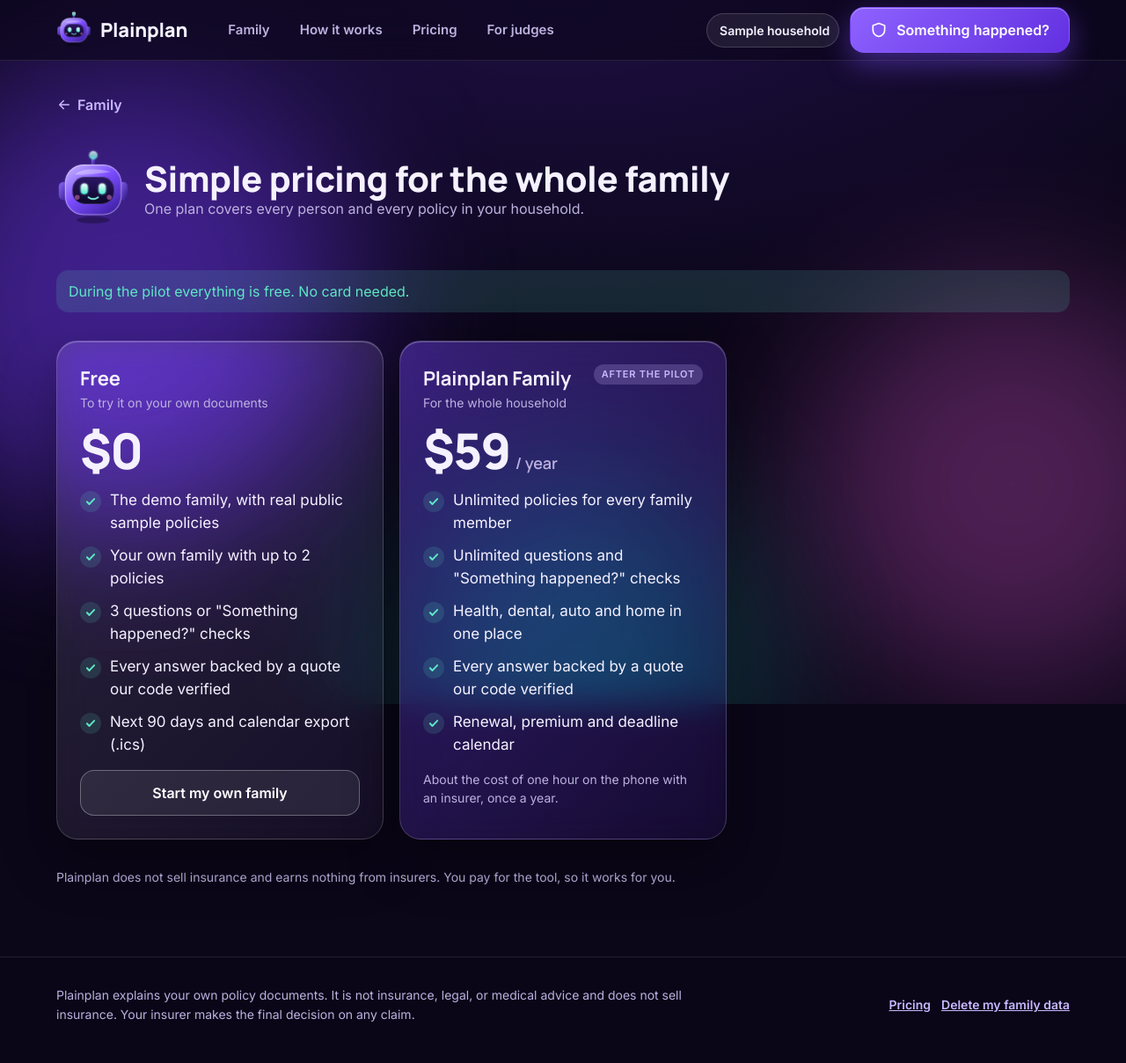
After one commit to temir-ka/plainplan, a Python web app: template app/templates/pricing.html in a window 1280 px wide. The commit adds this page. Shown: the whole page at 88% size. Run offline with Jinja, Linux system fonts and the light colour scheme; the template is opened without the code that fills it: most values are stand-ins (such as "Sample title", 1, 10 or a date in 2020).

Commit message:
Pricing page: Free vs Plainplan Family, free during the pilot

```diff
--- a/app/routes/pages.py
+++ b/app/routes/pages.py
@@ -231,3 +231,8 @@ def delete_data(request: Request, session: SessionDep):
     response = RedirectResponse("/", status_code=303)
     response.delete_cookie(config.COOKIE_NAME)
     return response
+
+
+@router.get("/pricing", response_class=HTMLResponse)
+def pricing_page(request: Request):
+    return render(request, "pricing.html")
--- a/app/templates/base.html
+++ b/app/templates/base.html
@@ -38,6 +38,7 @@
     <nav class="nav" aria-label="Main">
       <a href="/">Family</a>
       <a href="/#how">How it works</a>
+      <a href="/pricing">Pricing</a>
       <a href="/#judges">For judges</a>
     </nav>
     <div class="topbar__right">
@@ -58,7 +59,8 @@
   <div class="container footer__in">
     <p>Plainplan explains your own policy documents. It is not insurance, legal, or medical advice and does not
       sell insurance. Your insurer makes the final decision on any claim.</p>
-    <button class="linkbtn" type="button" data-open="dlg-delete">Delete my family data</button>
+    <span class="row"><a class="linkbtn" href="/pricing" style="display:inline-flex;align-items:center">Pricing</a>
+      <button class="linkbtn" type="button" data-open="dlg-delete">Delete my family data</button></span>
   </div>
 </footer>
 
--- /dev/null
+++ b/app/templates/pricing.html
@@ -0,0 +1,43 @@
+{% extends "base.html" %}
+{% from "_macros.html" import icon, bot %}
+{% block title %}Pricing: Plainplan{% endblock %}
+{% block content %}
+<div class="container stack page-top">
+  <a class="back" href="/">{{ icon('back', 18) }}Family</a>
+  <header class="sit__head">{{ bot(84) }}<div><h1 class="hd">Simple pricing for the whole family</h1>
+    <p class="muted">One plan covers every person and every policy in your household.</p></div></header>
+
+  <p class="note note--ok" role="note">During the pilot everything is free. No card needed.</p>
+
+  <div class="pgrid">
+    <section class="pay__card glass" aria-labelledby="free-t">
+      <div class="pay__row"><div><b class="hd" id="free-t">Free</b><span class="muted small">To try it on your own documents</span></div></div>
+      <div class="pay__price hd">$0</div>
+      <ul class="ticks">
+        <li>{{ icon('check', 14, 3.5) }}The demo family, with real public sample policies</li>
+        <li>{{ icon('check', 14, 3.5) }}Your own family with up to 2 policies</li>
+        <li>{{ icon('check', 14, 3.5) }}3 questions or "Something happened?" checks</li>
+        <li>{{ icon('check', 14, 3.5) }}Every answer backed by a quote our code verified</li>
+        <li>{{ icon('check', 14, 3.5) }}Next 90 days and calendar export (.ics)</li>
+      </ul>
+      <a class="btn btn--ghost btn--block" href="/start">Start my own family</a>
+    </section>
+
+    <section class="pay__card glass glass--violet" aria-labelledby="fam-t">
+      <div class="pay__row"><div><b class="hd" id="fam-t">Plainplan Family</b><span class="muted small">For the whole household</span></div>
+        <span class="badge">AFTER THE PILOT</span></div>
+      <div class="pay__price hd">$59<span>/ year</span></div>
+      <ul class="ticks">
+        <li>{{ icon('check', 14, 3.5) }}Unlimited policies for every family member</li>
+        <li>{{ icon('check', 14, 3.5) }}Unlimited questions and "Something happened?" checks</li>
+        <li>{{ icon('check', 14, 3.5) }}Health, dental, auto and home in one place</li>
+        <li>{{ icon('check', 14, 3.5) }}Every answer backed by a quote our code verified</li>
+        <li>{{ icon('check', 14, 3.5) }}Renewal, premium and deadline calendar</li>
+      </ul>
+      <p class="muted small">About the cost of one hour on the phone with an insurer, once a year.</p>
+    </section>
+  </div>
+
+  <p class="muted small">Plainplan does not sell insurance and earns nothing from insurers. You pay for the tool, so it works for you.</p>
+</div>
+{% endblock %}
```
Also changed, not shown: tests/test_family.py (+7 -0 lines).
